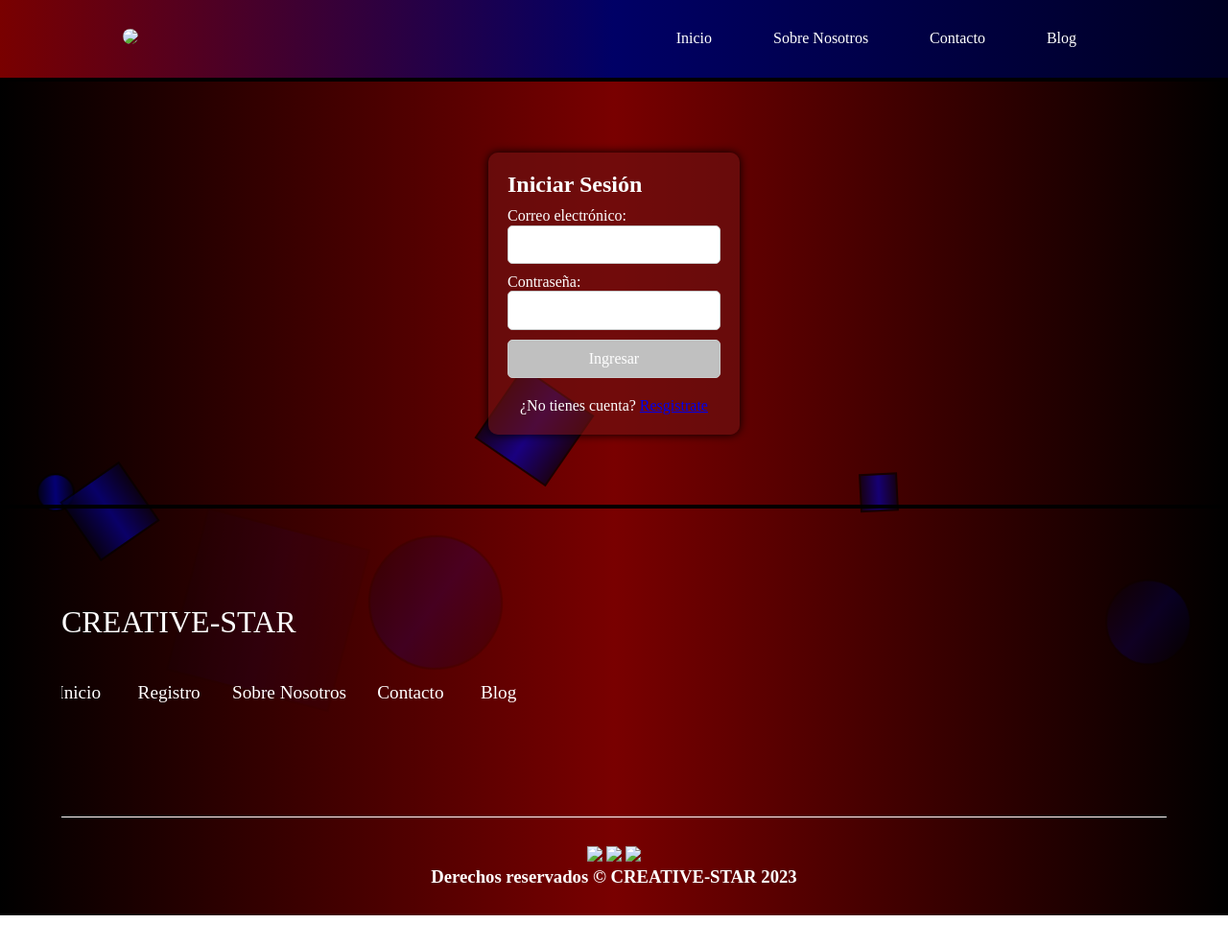
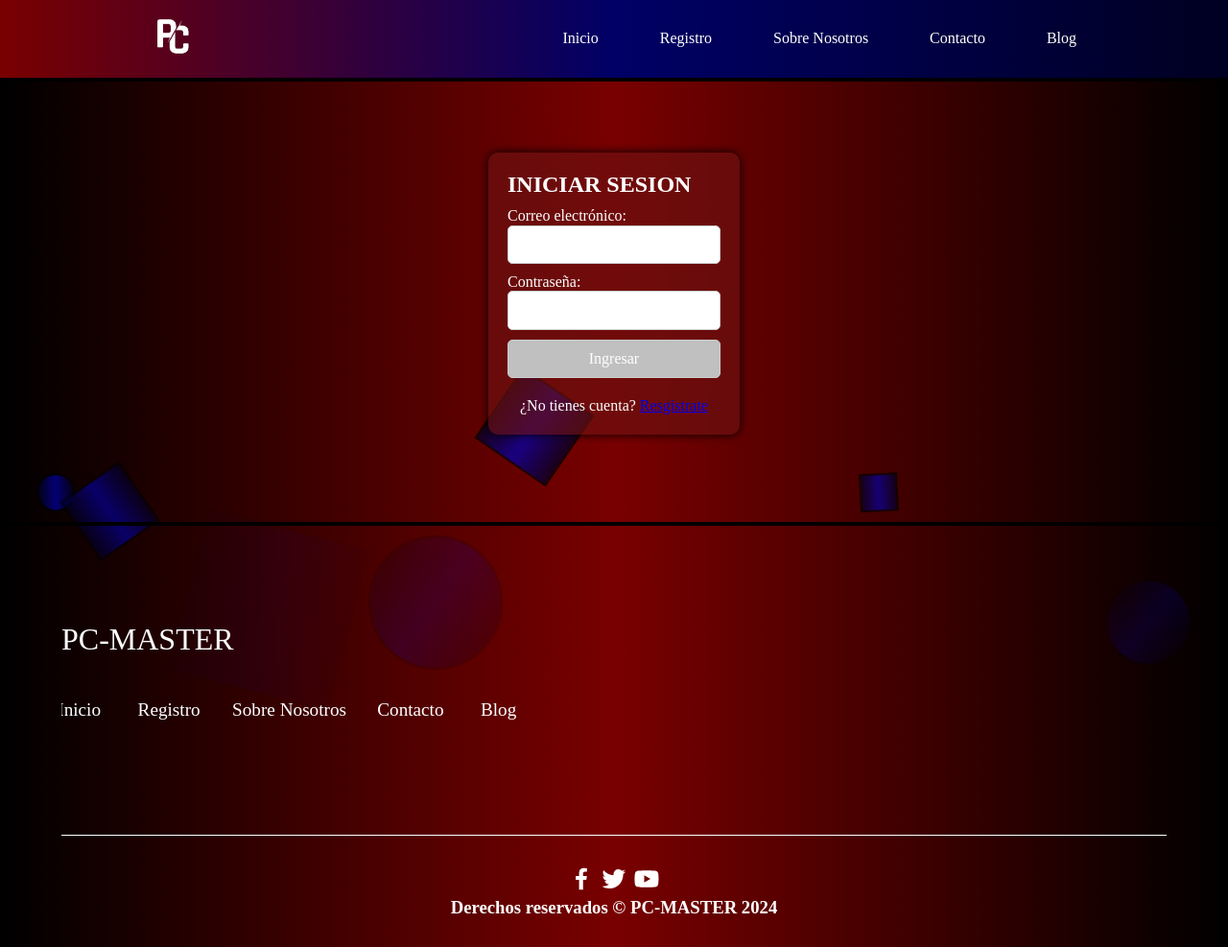
Before and after one commit to Suclaif88/UNA-PAGINA, a plain HTML site: page UNA PAGINA/Iniciar_sesion.html in a window 1280 px wide. Shown: the whole page at 96% size. Before the commit the page ends 954 px from the top, so only its background shows below. Drawn offline with Linux system fonts and the light colour scheme.

Commit message:
6/03/2024

```diff
--- a/UNA PAGINA/Iniciar_sesion.html
+++ b/UNA PAGINA/Iniciar_sesion.html
@@ -36,9 +36,10 @@
         </ul>
       </div>
     <header class="header">
-        <div class="logo"><img src="images/Logocs2.png" style="border-radius: 100px;"></div>
+        <div class="logo"><img src="IMG/PCLOGO.png" style="border-radius: 100px;"></div>
            <ul class="nav-links">
                 <li><a href="index.html">Inicio</a></li>
+                <li><a href="Registro.html">Registro</a></li>
                 <li><a href="qsomos.html">Sobre Nosotros</a></li>
                 <li><a href="contacto.html">Contacto</a></li>
                 <li><a href="#" id="N">Blog</a></li>
@@ -54,7 +55,7 @@
 <section class="secreg">
 
     <div class="container2">
-        <h2>Iniciar Sesión</h2>
+        <h2>INICIAR SESION</h2>
         <form action="php/iniciar_sesion.php" method="post">
             <div class="form-group">
                 <label for="email">Correo electrónico:</label>
@@ -77,6 +78,7 @@
 <br>
 <br>
 <br>
+<br>
 
 </body>
 <script src="./js/no_abilitado.js"></script>
@@ -84,7 +86,7 @@
 <footer style="border-top: 4px solid #000;">
     <section class="pie__contenedor contenedor">
         <navbar class="navbar navbar--pie">
-            <h2 class="pie__title">CREATIVE-STAR</h2>
+            <h2 class="pie__title">PC-MASTER</h2>
 
             <ul class="navbar__enlace navbar__enlace--pie">
                 <li class="navbar__items">
@@ -108,12 +110,12 @@
 
     <section class="pie__text2 contenedor">
         <div class="pie__social">
-            <a href="#" class="pie__icons"><img src="./images/facebook.svg" class="pie__img"></a>
-            <a href="#" class="pie__icons"><img src="./images/twitter.svg" class="pie__img"></a>
-            <a href="#" class="pie__icons"><img src="./images/youtube.svg" class="pie__img"></a>
+            <a href="#" class="pie__icons"><img src="./IMG/facebook.svg" class="pie__img"></a>
+            <a href="#" class="pie__icons"><img src="./IMG/twitter.svg" class="pie__img"></a>
+            <a href="#" class="pie__icons"><img src="./IMG/youtube.svg" class="pie__img"></a>
         </div>
 
-        <h3 class="pie__copyright">Derechos reservados &copy; CREATIVE-STAR 2023</h3>
+        <h3 class="pie__copyright">Derechos reservados &copy; PC-MASTER 2024</h3>
     </section>
 </footer>
 
```
Also changed, not shown: UNA PAGINA/Index.html (+1 -0 lines), UNA PAGINA/Registro.html (+1 -0 lines).
